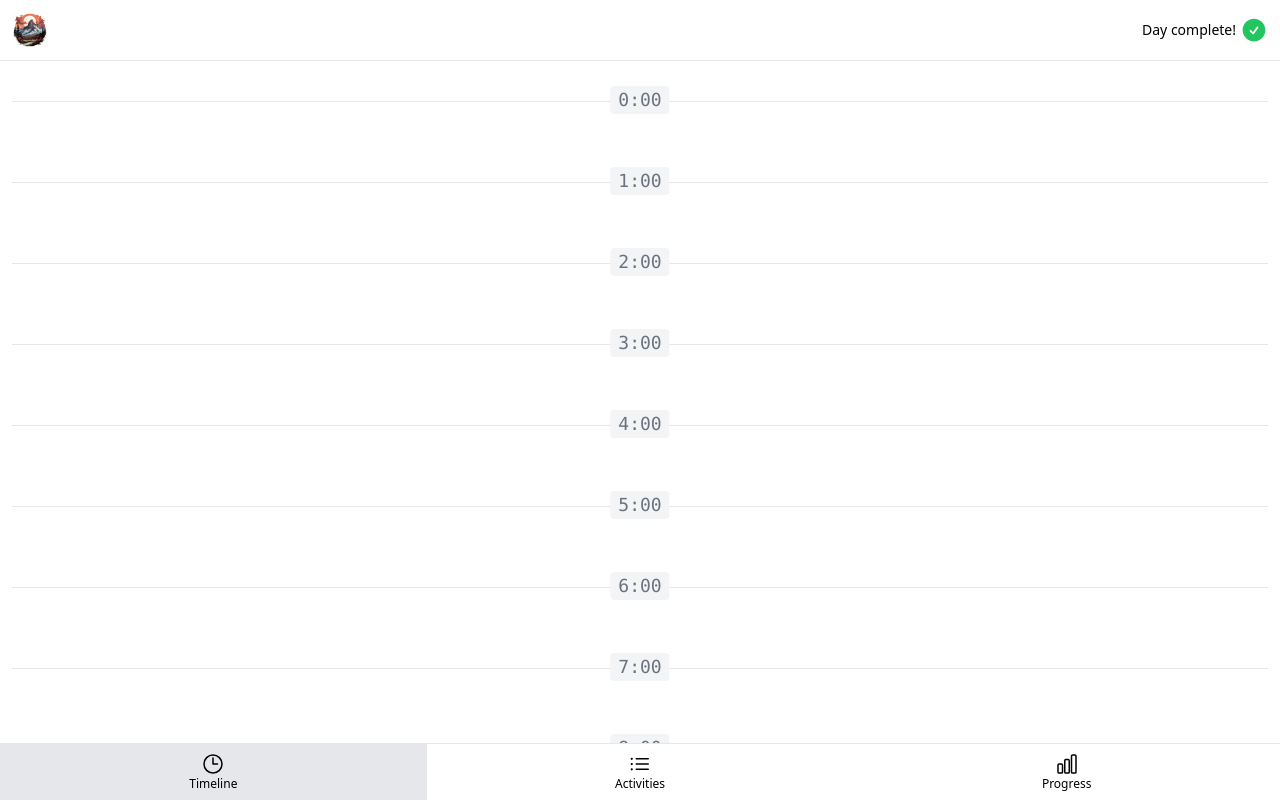
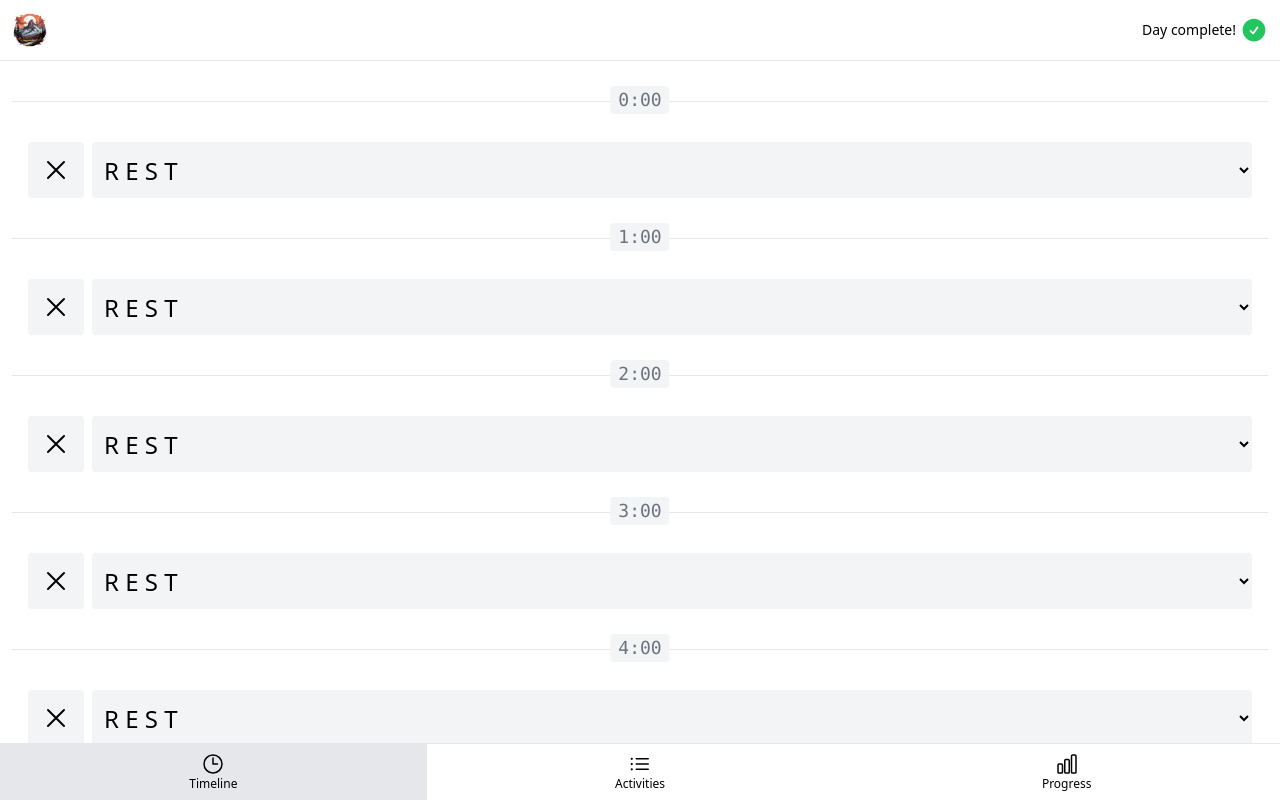
Before and after one commit to vitallios/test__TODO_vue-main, a Vue app: page /#timeline in a window 1280 px wide. Shown: the top 802 px of the page. Built offline with nearby package versions, Linux system fonts and the light colour scheme.

Commit message:
add select opsion

```diff
--- a/src/components/TimlineItem.vue
+++ b/src/components/TimlineItem.vue
@@ -1,15 +1,37 @@
 <script setup>
+import { XMarkIcon } from '@heroicons/vue/24/outline';
+
 const props = defineProps(['timlineItem'])
+//
 const hourLinkClasses = [
    'rounded px-2 font-mono text-lg  absolute -top-4 left-1/2 -translate-x-1/2',
    props.timlineItem.hour === new Date().getHours()
       ? 'bg-purple-900 font-black text-white'
       : 'bg-gray-100 text-gray-500'
 ]
+
+const opsions = [
+   {value: 1, label: 'C O D I N G'},
+   {value: 2, label: 'R E A D I N G'},
+   {value: 3, label: 'T R A I N I N G'},
+]
+//
 </script>
 
 <template>
    <li class="relative flex flex-col gap-2 border-t border-gray-200 py-10 px-4">
       <a href="#" :class="hourLinkClasses">{{ timlineItem.hour }}:00</a>
+      <div class="flex gap-2">
+         <button
+            class=" rounded bg-gray-100 p-3 enabled:hover:bg-gray-200 disabled:cursor-not-allowed disabled:opacity-50">
+            <XMarkIcon class="h-8" />
+         </button>
+         <select name="" id="" class=" w-full truncate rounded bg-gray-100 py-1 px-2 text-2xl">
+            <option selected disabled value="">R E S T</option>
+            <option v-for="{ value, label } in opsions" :key="value" :value="value">
+               {{ label }}
+            </option>
+         </select>
+      </div>
    </li>
 </template>
```
